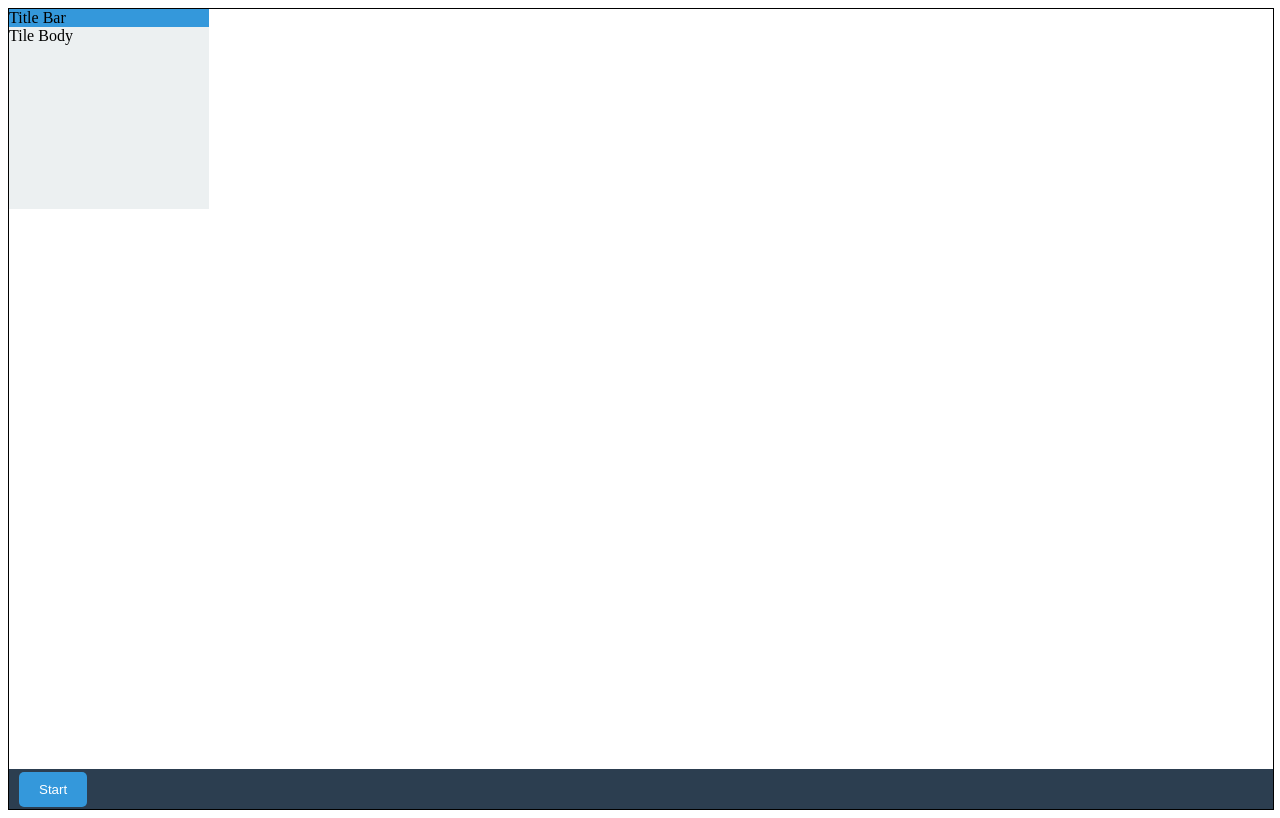
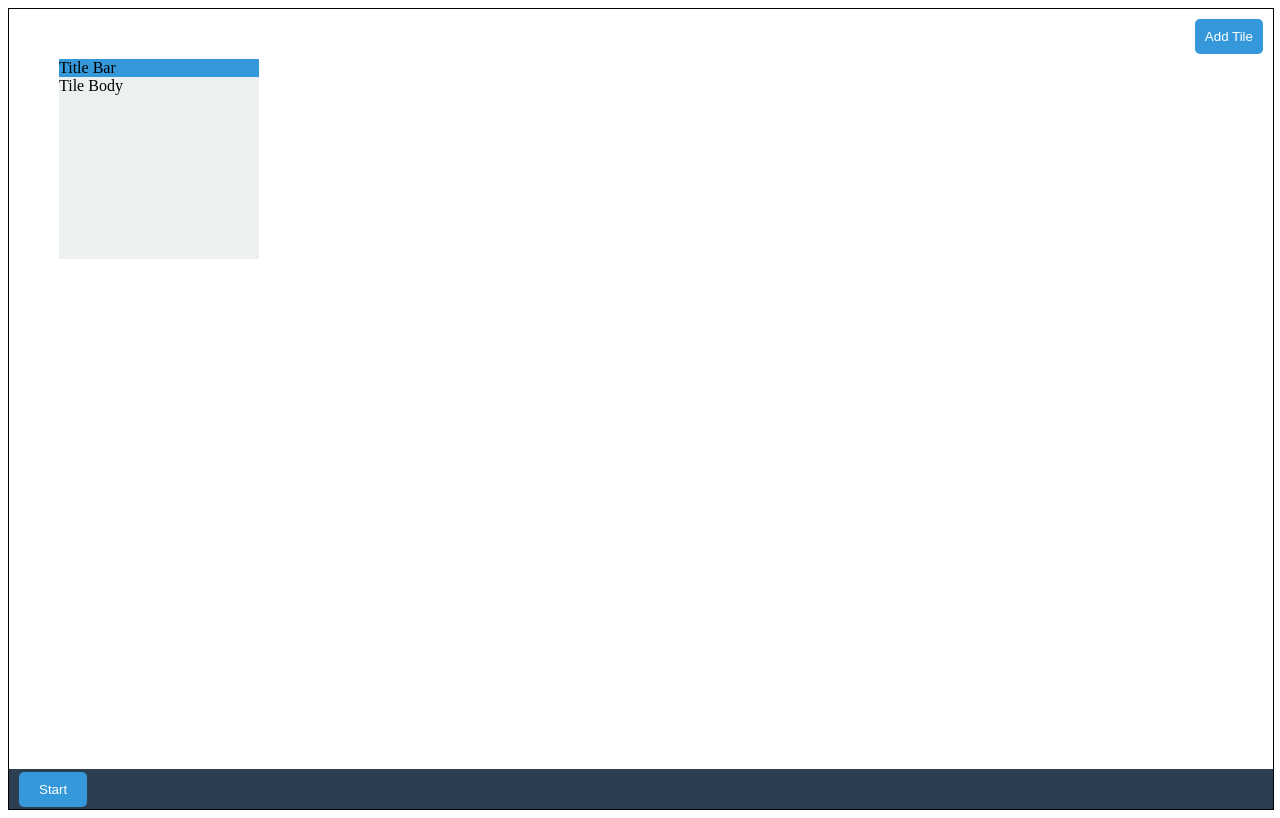
Before and after one commit to zaxiom13/windowsPorty, a SvelteKit app: page / in a window 1280 px wide. Built offline with nearby package versions, Linux system fonts and the light colour scheme.

Commit message:
multiple tiles

```diff
--- a/src/routes/+page.svelte
+++ b/src/routes/+page.svelte
@@ -4,15 +4,25 @@
 	import Tile from './Tile.svelte';
 
 	let desktop: HTMLDivElement;
+	let tiles: Array<{ id: number, x: number, y: number }> = [];
+	let nextTileId = 0;
 
 	onMount(() => {
-	  // Additional setup if necessary
+		// Add initial tiles if necessary
+		addTile();
 	});
+
+	function addTile() {
+		tiles = [...tiles, { id: nextTileId++, x: 50, y: 50 }];
+	}
 </script>
 
 <div class="desktop" bind:this={desktop}>
-	<Tile {desktop} />
+	{#each tiles as tile}
+		<Tile {desktop} id={tile.id} x={tile.x} y={tile.y} />
+	{/each}
 	<Taskbar />
+	<button class="add-tile-button" on:click={addTile}>Add Tile</button>
 </div>
 
 <style>
@@ -23,4 +33,19 @@
 		position: relative;
 		overflow: hidden;
 	}
+	.add-tile-button {
+		position: absolute;
+		top: 10px;
+		right: 10px;
+		z-index: 10;
+		background-color: #3498db;
+		color: white;
+		border: none;
+		padding: 10px;
+		cursor: pointer;
+		border-radius: 5px;
+	}
+	.add-tile-button:hover {
+		background-color: #2980b9;
+	}
 </style>
--- a/src/routes/Tile.svelte
+++ b/src/routes/Tile.svelte
@@ -4,22 +4,22 @@
 	import { Tile as TileClass } from './../Tile';
 
 	export let desktop: HTMLDivElement;
+	export let id: number;
+	export let x: number = 0;
+	export let y: number = 0;
+
 	let tile: HTMLDivElement;
 	let tileInstance: TileClass;
 
 	const directions = [
-	  'top-left',
-	  'top-right',
-	  'bottom-left',
-	  'bottom-right',
-	  'top',
-	  'bottom',
-	  'left',
-	  'right'
+		'top-left', 'top-right', 'bottom-left', 'bottom-right',
+		'top', 'bottom', 'left', 'right'
 	];
 
 	onMount(() => {
 		tileInstance = new TileClass(tile, desktop);
+		tile.style.left = `${x}px`;
+		tile.style.top = `${y}px`;
 	});
 
 	function handleMouseLeave() {
```
Also changed, not shown: src/output.txt. Lines whose indentation alone changed are shown as unchanged.
